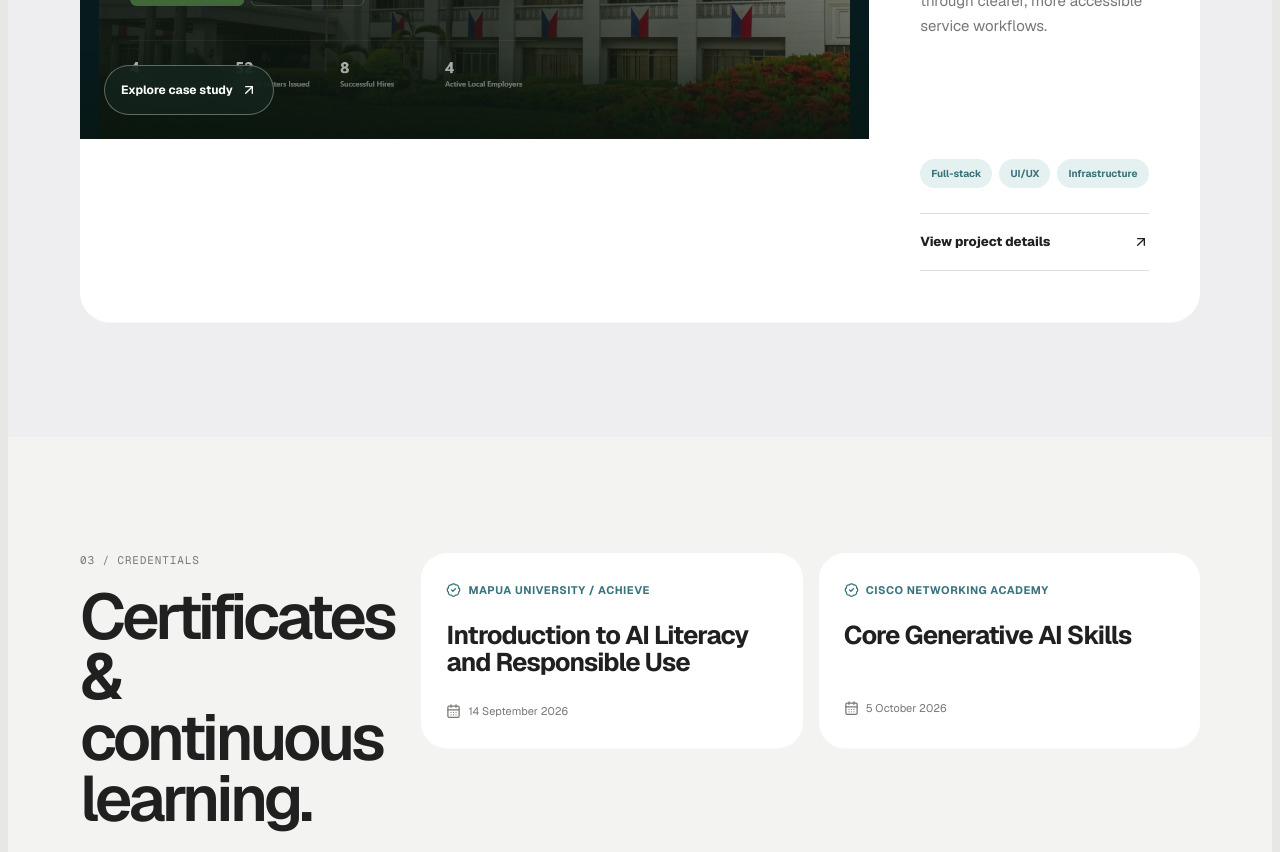
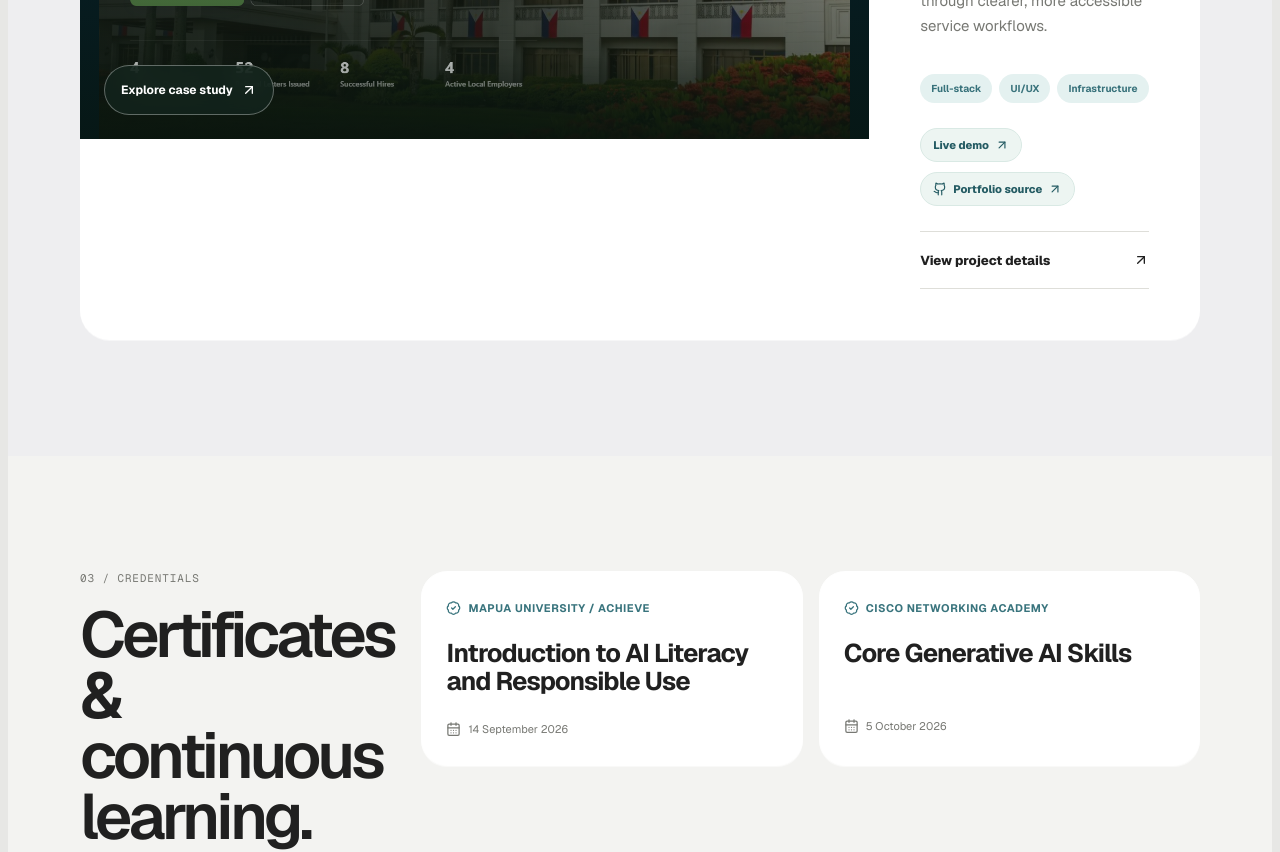
Before and after one commit to Angelo55/angelo-portfolio, a Next.js app: page / in a window 1280 px wide. Shown: the part 2700-3552 px from the top of the page. Built offline with nearby package versions, Linux system fonts and the light colour scheme.

Commit message:
feat: add GitHub and project demo links

```diff
--- a/src/app/globals.css
+++ b/src/app/globals.css
@@ -190,7 +190,14 @@ button{color:inherit}
 .projectInfoBottom{display:grid;gap:25px}
 .projectTags{display:flex;flex-wrap:wrap;gap:7px}
 .projectTags span{padding:8px 11px;color:#38727b;background:#e4f1f0;border-radius:999px;font-size:10px;font-weight:700}
+.projectLinks{display:flex;flex-wrap:wrap;gap:10px}
+.projectLinks a{display:inline-flex;align-items:center;gap:6px;padding:9px 12px;color:#245b63;background:#edf5f2;border:1px solid #d9e9e4;border-radius:999px;font-size:11px;font-weight:750;transition:.25s ease}
+.projectLinks a svg{width:14px;height:14px}
+.projectLinks a:hover{color:#fff;background:var(--teal);border-color:var(--teal);transform:translateY(-2px)}
 .projectTextAction{display:flex;align-items:center;justify-content:space-between;width:100%;padding:16px 0;border:0;border-top:1px solid #deded9;border-bottom:1px solid #deded9;background:transparent;font-size:13px;font-weight:750;cursor:pointer}
+.projectDialogActions{display:flex;flex-wrap:wrap;gap:10px}
+.projectDialogActions .btn{margin:0}
+.projectDialogActions .btnSecondary{color:#245b63;background:#edf5f2}
 @media(hover:hover) and (pointer:fine){
   .projectShowcase:hover{transform:translateY(-4px);box-shadow:var(--shadow)}
   .projectShowcase:hover .projectPreview img{transform:scale(1.025)}
--- a/src/app/page.tsx
+++ b/src/app/page.tsx
@@ -1,5 +1,5 @@
 import Image from "next/image";
-import { ArrowUpRight, Code2, Facebook, FileText, Instagram, Languages, Linkedin, Mail, Sparkles, Wrench } from "lucide-react";
+import { ArrowUpRight, Code2, Facebook, FileText, Github, Instagram, Languages, Linkedin, Mail, Sparkles, Wrench } from "lucide-react";
 import { CertificateGallery } from "@/components/certificate-gallery";
 import { ContactForm } from "@/components/contact-form";
 import { DocumentDialog } from "@/components/document-dialog";
@@ -27,6 +27,7 @@ const socials = [
   ["LinkedIn", "https://www.linkedin.com/in/angelo-pama-lacsao-0aa681353/?isSelfProfile=true", Linkedin],
   ["Facebook", "https://www.facebook.com/angelopamalacsao", Facebook],
   ["Instagram", "https://www.instagram.com/angelolacsao/?hl=en", Instagram],
+  ["GitHub", "https://github.com/Angelo55", Github],
 ] as const;
 
 export default function Home() {
--- a/src/components/project-showcase.tsx
+++ b/src/components/project-showcase.tsx
@@ -1,7 +1,7 @@
 "use client";
 
 import Image from "next/image";
-import { ArrowUpRight, BriefcaseBusiness, CheckCircle2, Landmark } from "lucide-react";
+import { ArrowUpRight, BriefcaseBusiness, CheckCircle2, Github, Landmark } from "lucide-react";
 import { useState } from "react";
 import { OverlayDialog } from "@/components/overlay-dialog";
 
@@ -16,6 +16,8 @@ const projects = [{
   tags: ["Full-stack", "UI/UX", "Infrastructure"],
   image: "/images/peso-kabankalan-preview.png",
   website: "https://pesokabankalanjobs.tech",
+  repository: "https://github.com/Angelo55/angelo-portfolio",
+  repositoryLabel: "Portfolio source",
   features: [
     "Verified vacancy discovery and job fair information",
     "Job seeker registration, email verification, and unified profiles",
@@ -46,6 +48,10 @@ export function ProjectShowcase() {
               </div>
               <div className="projectInfoBottom">
                 <div className="projectTags">{project.tags.map((tag) => <span key={tag}>{tag}</span>)}</div>
+                <div className="projectLinks" aria-label={`${project.title} links`}>
+                  <a href={project.website} target="_blank" rel="noreferrer">Live demo <ArrowUpRight /></a>
+                  <a href={project.repository} target="_blank" rel="noreferrer"><Github />{project.repositoryLabel} <ArrowUpRight /></a>
+                </div>
                 <button className="projectTextAction" type="button" onClick={() => setActiveProject(project)}>
                   View project details <ArrowUpRight />
                 </button>
@@ -61,7 +67,10 @@ export function ProjectShowcase() {
         title={activeProject.title}
         description="A digital employment portal designed around the real workflows of PESO Kabankalan City."
         size="large"
-        actions={<a className="btn" href={activeProject.website} target="_blank" rel="noreferrer">Visit official website <ArrowUpRight /></a>}
+        actions={<div className="projectDialogActions">
+          <a className="btn" href={activeProject.website} target="_blank" rel="noreferrer">Visit live demo <ArrowUpRight /></a>
+          <a className="btn btnSecondary" href={activeProject.repository} target="_blank" rel="noreferrer"><Github />{activeProject.repositoryLabel} <ArrowUpRight /></a>
+        </div>}
       >
         <div className="caseStudy">
           <div className="caseStudyCopy">
```
Also changed, not shown: 3 other files (tests, documents, lock files or other folders).
